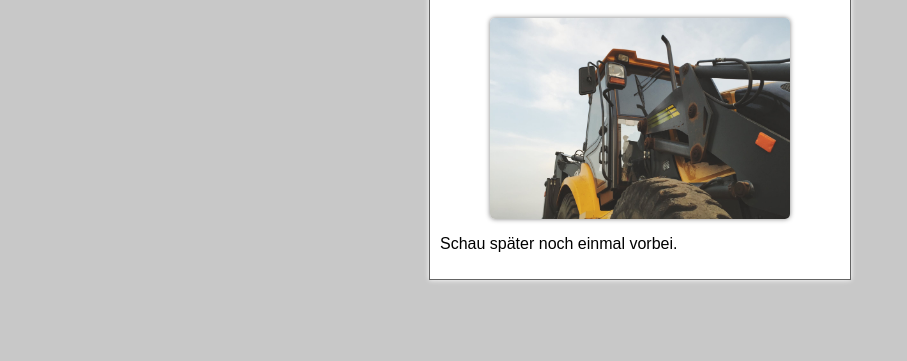
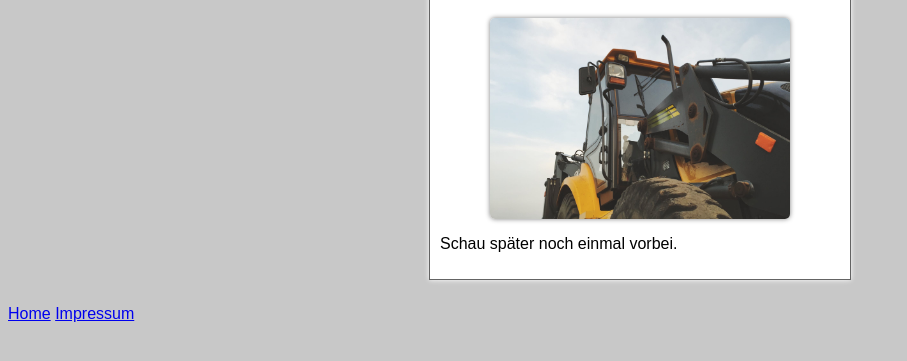
Before and after one commit to ClaudiaGrau/Webentwickler-2.0_Projekt-5.0, a plain HTML site: page index.html in a window 1280 px wide. Shown: the part 113-474 px from the top of the page, without its empty margins (0-907 px from the left). Drawn offline with Linux system fonts and the light colour scheme; a web font is replaced by a local one.

Commit message:
5.74: Weitere Unterseiten - Finished

```diff
--- a/index.html
+++ b/index.html
@@ -15,5 +15,12 @@
         <p>Schau später noch einmal vorbei.</p>
     </div>
 
+    <footer class="footer-container">
+        <nav>
+            <a href="index.html">Home</a>
+            <a href="impressum.html">Impressum</a>
+        </nav>
+    </footer>
+
 </body>
 </html>
```
